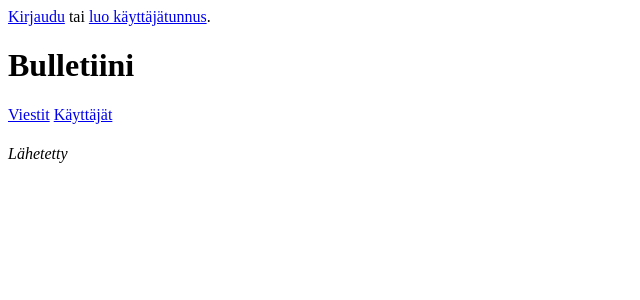
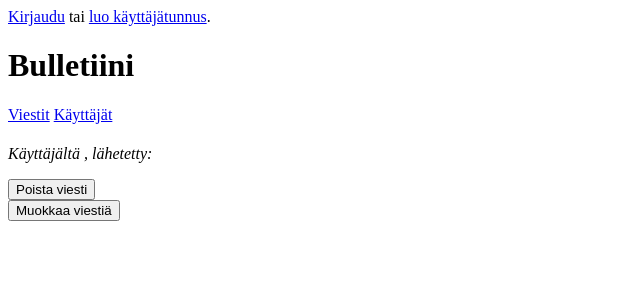
Before and after one commit to TommiON/Bulletiini, a Flask app: template application/templates/messageDetails.html in a window 1280 px wide. Shown: the top 300 px of the page, without its empty margins (0-640 px from the left). Run offline with Flask 2, Linux system fonts and the light colour scheme; the template is opened without the code that fills it, so the values that code supplies are empty.

Commit message:
Refined relationship between User/Messages, added first version of delete functionality for messages

```diff
--- a/application/messages/forms.py
+++ b/application/messages/forms.py
@@ -2,8 +2,8 @@
 from wtforms import StringField, TextAreaField, validators
 
 class MessageForm(FlaskForm):
-    title = StringField("Otsikko", [validators.InputRequired(), validators.Length(min=1), validators.Length(max=50)])
-    content = TextAreaField("Viesti", [validators.Length(max=5000)])
+    title = StringField(label="Otsikko", validators=[validators.InputRequired(), validators.Length(min=1), validators.Length(max=50)])
+    content = TextAreaField(label="Viesti", validators=[validators.Length(max=5000)])
 
     class Meta:
         csrf = False
--- a/application/templates/messageDetails.html
+++ b/application/templates/messageDetails.html
@@ -3,7 +3,13 @@
 {% block body %}
 
 <h4>{{ message.title }}</h4>
-<p><em>Lähetetty {{ message.timeOfSending }}</em></p>
+<p><em>Käyttäjältä <b>{{ message.sender.username }}</b>, lähetetty: {{ message.timeOfSending }}</em></p>
+<form method="POST" action="{{ url_for('messages_delete', message_id=message.id) }}">
+    <input type="submit" value="Poista viesti"/>
+</form>
+<form method="POST" action="{{ url_for('messages_edit', message_id=message.id) }}">
+    <input type="submit" value="Muokkaa viestiä"/>
+</form>
 <p>{{ message.content }} </p>
 
 {% endblock %}
--- a/application/templates/messageList.html
+++ b/application/templates/messageList.html
@@ -10,7 +10,7 @@
     {% for message in messages %}
     <li>
         <a href="{{ url_for('message_details', message_id=message.id) }}">{{ message.title }}</a>
-        käyttäjältä <b> {{ message.authorId }} </b>,
+        käyttäjältä <b> {{ message.sender.username }} </b>,
         lähetetty {{ message.timeOfSending }}
     </li>
     {% endfor %}
--- a/application/users/models.py
+++ b/application/users/models.py
@@ -9,7 +9,7 @@
     password = db.Column(db.String(30), nullable=False)
     isAdmin = db.Column(db.Boolean, nullable=False)
     joined = db.Column(db.DateTime, default=db.func.current_timestamp())
-    messages = db.relationship("Message", backref='account', lazy=True)
+    messages = db.relationship("Message", backref='sender', lazy=True)
 
     def __init__(self, username, password, isAdmin, joined):
         self.username = username
```
Also changed, not shown: application/messages/views.py (+13 -1 lines).
